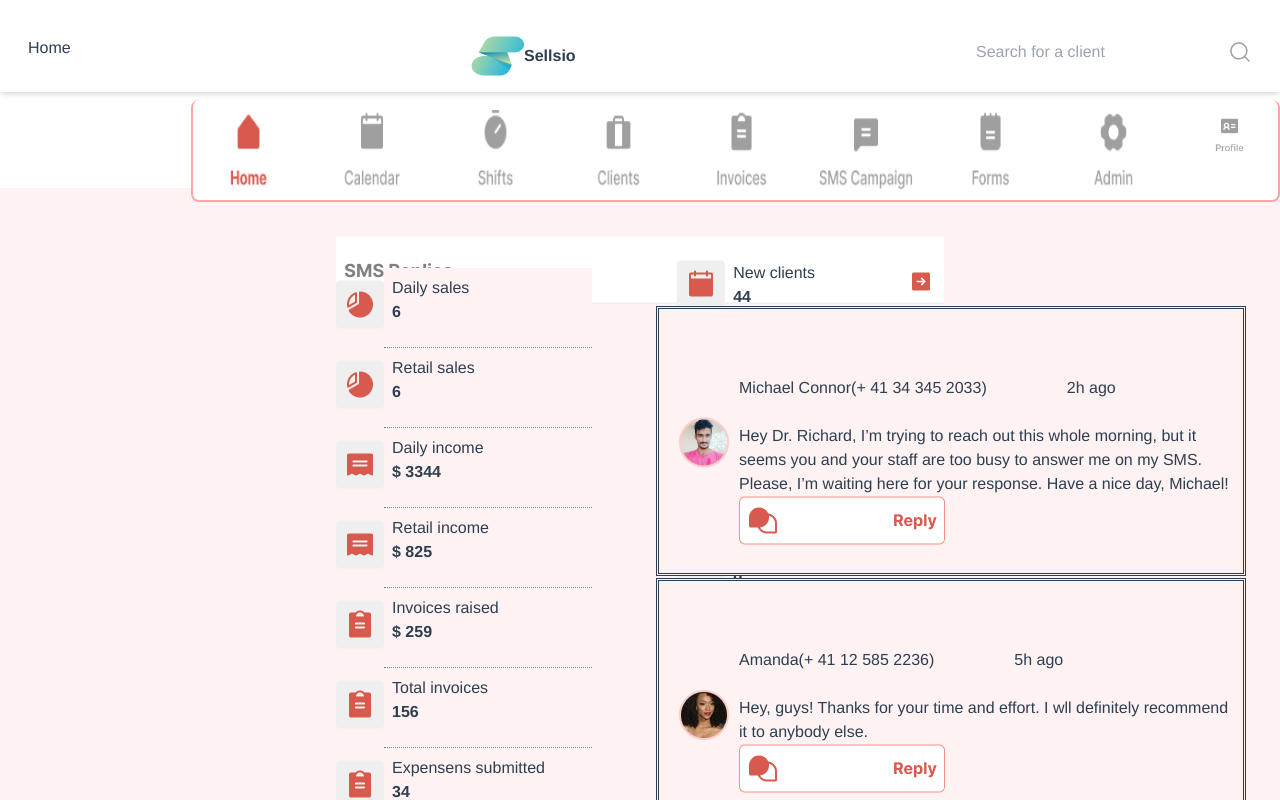
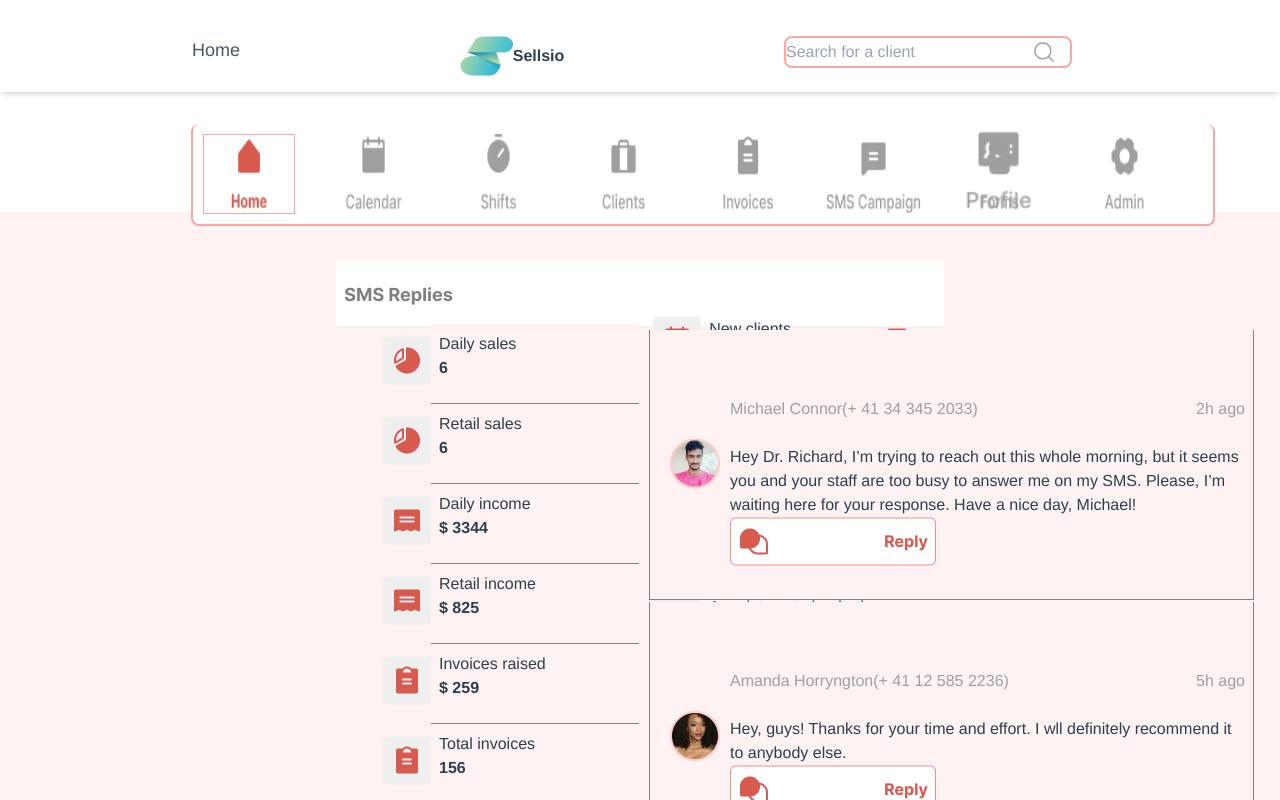
Before and after one commit to Dejan21/Vue-project, a Vue app: page / in a window 1280 px wide. Shown: the top 800 px of the page. Built offline with nearby package versions, Linux system fonts and the light colour scheme.

Commit message:
navbar css

```diff
--- a/src/components/HeaderComponent.vue
+++ b/src/components/HeaderComponent.vue
@@ -1,23 +1,23 @@
 <template>
-<div class="container-md m-auto flex flex-row justify-between h-10 gap-8 max-w-2xl mt-2 ">
- <div class="flex  container-fluid absolute left-px gap-8 pl-40  bg-white border-x-2 border-b-2  border-red-300 rounded-lg">
+<div class="container-md h-10 flex flex-row m-8 ">
+ <div class="flex container-fluid absolute left-px gap-8 pl-40 w-4/5 bg-white border-x-2 border-b-2  border-red-300 rounded-lg">
   <div>
-        <img src="../assets/home.png" class="h-20 w-30  m" >
+        <img src="../assets/home.png" class="h-20 w-30 m border border-solid border-red-300" >
     </div>
     <div>
-        <img src="../assets/Calendar.png" class="h-20 w-30 " >
+        <img src="../assets/Calendar.png" class="h-20 w-30" >
     </div>
     <div>
-        <img src="..//assets/Shifts.png" class="h-20 w-30 " >
+        <img src="..//assets/Shifts.png" class="h-20 w-30" >
     </div>
     <div>
-        <img src="../assets/Clients.png" class="h-20 w-30 " >
+        <img src="../assets/Clients.png" class="h-20 w-30" >
     </div>
     <div>
-        <img src="../assets/Invoices.png" class="h-20 w-30 " >
+        <img src="../assets/Invoices.png" class="h-20 w-30" >
     </div>
     <div>
-        <img src="../assets/SmsCampaign.png" class="h-20 w-30 " >
+        <img src="../assets/SmsCampaign.png" class="h-20 w-30" >
     </div>
     <div>
         <img src="../assets/Forms.png" class="h-20 w-30 " >
@@ -26,7 +26,7 @@
         <img src="../assets/Admin.png" class="h-20 w-30 " >
     </div>
     <div>
-        <img src="../assets/Profile.png" class="w-30 " >
+        <img src="../assets/Profile.png" class="w-30 h-32 top-28 right-48 fixed" >
    </div>
  </div>
 </div>
--- a/src/components/Navbar.vue
+++ b/src/components/Navbar.vue
@@ -1,17 +1,16 @@
 <template>
   <div class="mt-5 border-solid shadow-md navbar bg-white-500 p-4 w-30 flex flex-row justify-between">
-    <p class="text-left pl-3">Home</p>
+    <p class="text-left pl-44 text-slate-600 text-lg">Home</p>
     <div class="flex font-bold items-center">
       <img src="../assets/Grouplogo.png"  />
       <h1>Sellsio</h1>
     </div>
-    <div class="input flex  border-red-300">
-      <img src="../assets/Search.png" class="mt-2 fixed right-7 top-8" />
+    <div class="input flex pr-48">
+      <img src="../assets/Search.png" class="mt-2 fixed right-56 top-8" />
       <input
-       v-model="newClientName"
        type="text"
        placeholder="Search for a client"
-       class="ml-30 rounded-lg border-red-300 w-72 h-8 " />
+       class="ml-30 rounded-lg border-solid border-2 border-red-300 w-72 h-8  " />
     </div>
   </div>
 </template>
--- a/src/pages/LeftPage.vue
+++ b/src/pages/LeftPage.vue
@@ -78,7 +78,8 @@ import { ref } from 'vue'
 
 <style>
  li {
-    border-bottom: 1px dotted grey;
+    border-bottom: 1px solid grey;
     text-align: start;
+    margin-left: 47px;
  }
 </style>
--- a/src/pages/RightPage.vue
+++ b/src/pages/RightPage.vue
@@ -3,7 +3,7 @@
         <ul>
          <li v-for="appointment in appointments"
          :key="appointment.id"
-         class="p-2"
+         class="p-2 mr-6 h-18 "
          >
          <img :src="appointment.image"
               class="relative right-14 top-12" />
@@ -59,5 +59,7 @@
 </script>
 
 <style>
-
+ li{
+    border-bottom: 1px solid grey;
+ }
 </style>
--- a/src/views/HomePage.vue
+++ b/src/views/HomePage.vue
@@ -11,12 +11,12 @@
       <li
       v-for="client in clients"
       :key="client.id"
-      class=" li bg-red-50 p-2 relative left-14 text-start border-double"
+      class=" li bg-red-50 p-2 relative left-14 text-start"
       >
         <img :src="client.image" class="relative top-24 right-16" />
-        <span > {{ client.name }} </span>
-        <span>{{ client.number }}</span>
-        <span class="relative left-20 ">{{ client.hours }}</span>
+        <span class="first"> {{ client.name }} </span>
+        <span class="first">{{ client.number }}</span>
+        <span class="relative float-right first ">{{ client.hours }}</span>
         <br />
         <br />
         <span>{{ client.description }}</span>
@@ -56,7 +56,7 @@ setup(){
        },
        {
          id:1,
-         name: 'Amanda',
+         name: 'Amanda Horryngton',
          number: '(+ 41 12 585 2236)',
          hours: '5h ago',
          description: 'Hey, guys! Thanks for your time and effort. I wll definitely recommend it to anybody else.',
@@ -64,7 +64,7 @@ setup(){
        },
        {
          id:1,
-         name: 'John Connor',
+         name: 'John McRowe',
          number: '(+41 34 345 2023)',
          hours: '6h ago',
          description: 'Hey Dr. Richard, I’m trying to reach out this whole morning, but it seems you and your staff are too busy to answer me on my SMS. Please, I’m waiting here for your response. Have a nice day, Michael!',
@@ -72,7 +72,7 @@ setup(){
        },
        {
          id:1,
-         name: 'Helen Connor',
+         name: 'Helen Wisemeyer',
          number: '(+41 32 25 5889)',
          hours: '1 day ago',
          description: 'Hey, guys! Thanks for your time and effort. I wll definitely recommend it to anybody else.',
@@ -88,7 +88,7 @@ setup(){
        },
         {
          id:1,
-         name: 'Michael Connor',
+         name: 'Andy Stockton',
          number: '(+41 34 345 2023)',
          hours: '5h ago',
          description: 'Hey, guys! Thanks for your time and effort. I wll definitely recommend it to anybody else.',
@@ -104,13 +104,18 @@ setup(){
 
 <style scoped>
 .li{
-    width: 590px;
+    width: 605px;
     margin-top: 2px;
     height: 270px;
-    border: double;
     text-align: start;
     padding-left: 80px;
-    margin-left: 600px;
+    margin-left: 593px;
+    border-bottom: 1px solid grey;
+    border-left: 1px solid grey;
+    border-right: 1px solid grey;
 }
 
+.first{
+  color:#9F9F9F
+}
 </style>
```
Also changed, not shown: src/assets/Ellipse.png (added).
